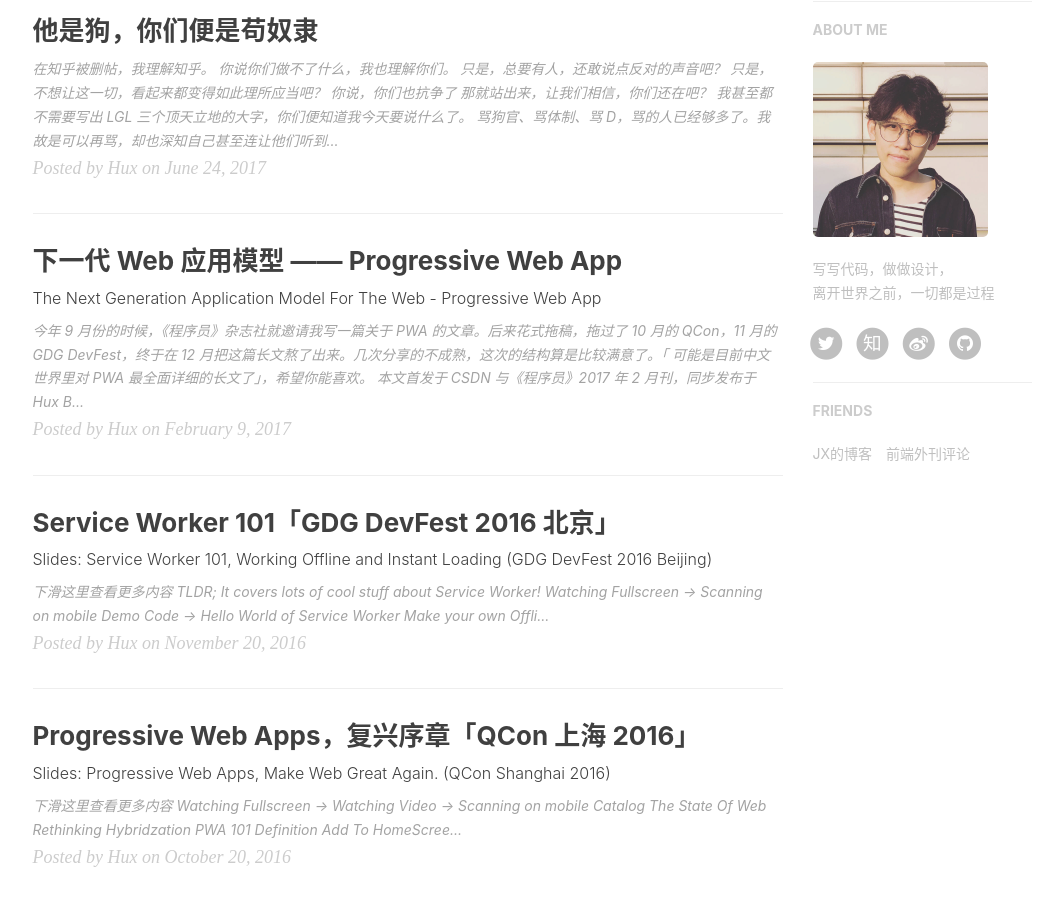
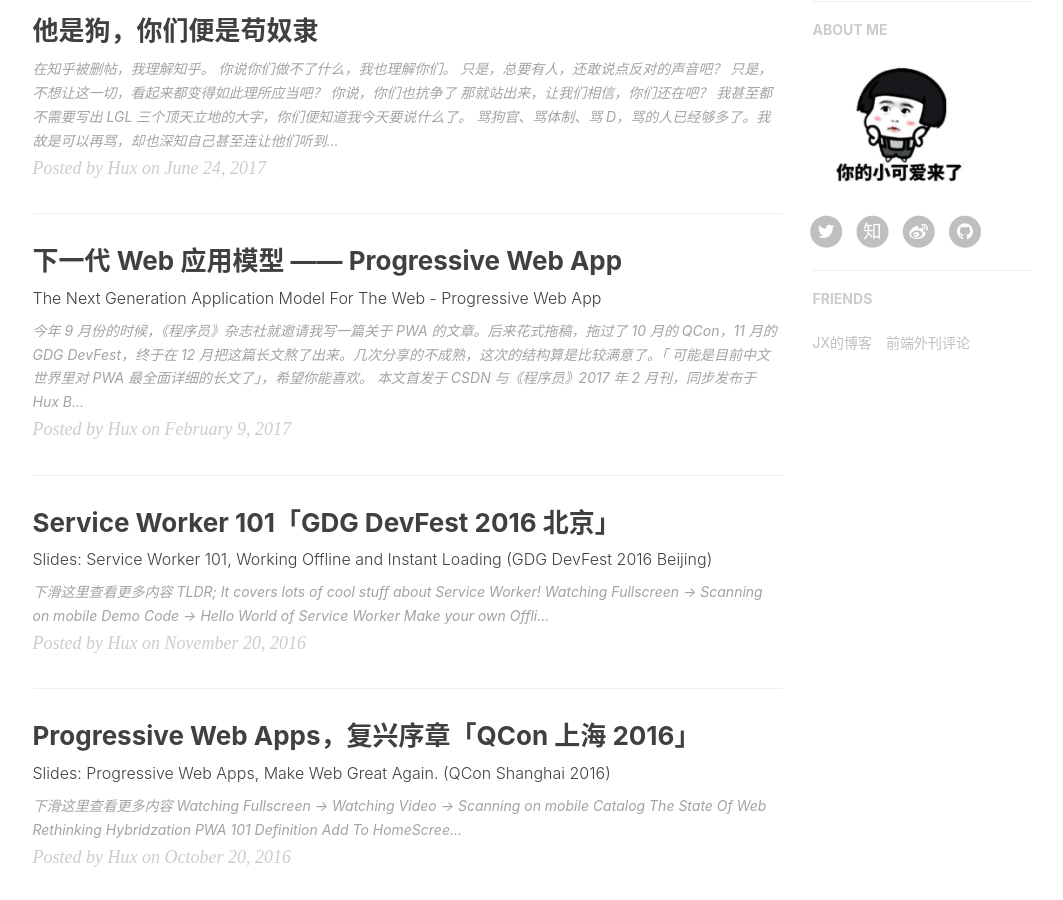
Before and after one commit to yaochh/yaochh.github.io, a Jekyll site: the page built from index.html, in a window 1280 px wide and 900 px high, scrolled down 672 px. Shown: the whole window, without its empty margins (135-1198 px from the left). Built offline with Jekyll 4.4.1, drawn with Linux system fonts in a browser that asks for light colours; nearby versions of some CDN libraries; the list of posts is cut into pages by our own code; comment, search, counter and statistics services are not loaded.

Commit message:
改头像

```diff
--- a/_config.yml
+++ b/_config.yml
@@ -69,8 +69,8 @@
 
 # Sidebar settings
 sidebar: true                           # whether or not using Sidebar.
-sidebar-about-description: "写写代码，做做设计，<br>离开世界之前，一切都是过程"
-sidebar-avatar: /img/avatar-hux.jpg      # use absolute URL, seeing it's used in both `/` and `/about/`
+sidebar-about-description: ""
+sidebar-avatar: /img/head.jpg      # use absolute URL, seeing it's used in both `/` and `/about/`
 
 
 
--- a/sw.js
+++ b/sw.js
@@ -20,7 +20,7 @@
   "./js/hux-blog.min.js",
   "./js/snackbar.js",
   "./img/icon_wechat.png",
-  "./img/avatar-hux.jpg",
+  "./img/head.jpg",
   "./img/home-bg.jpg",
   "./img/404-bg.jpg",
   "./css/hux-blog.min.css",
```
Also changed, not shown: img/head.jpg (added).
